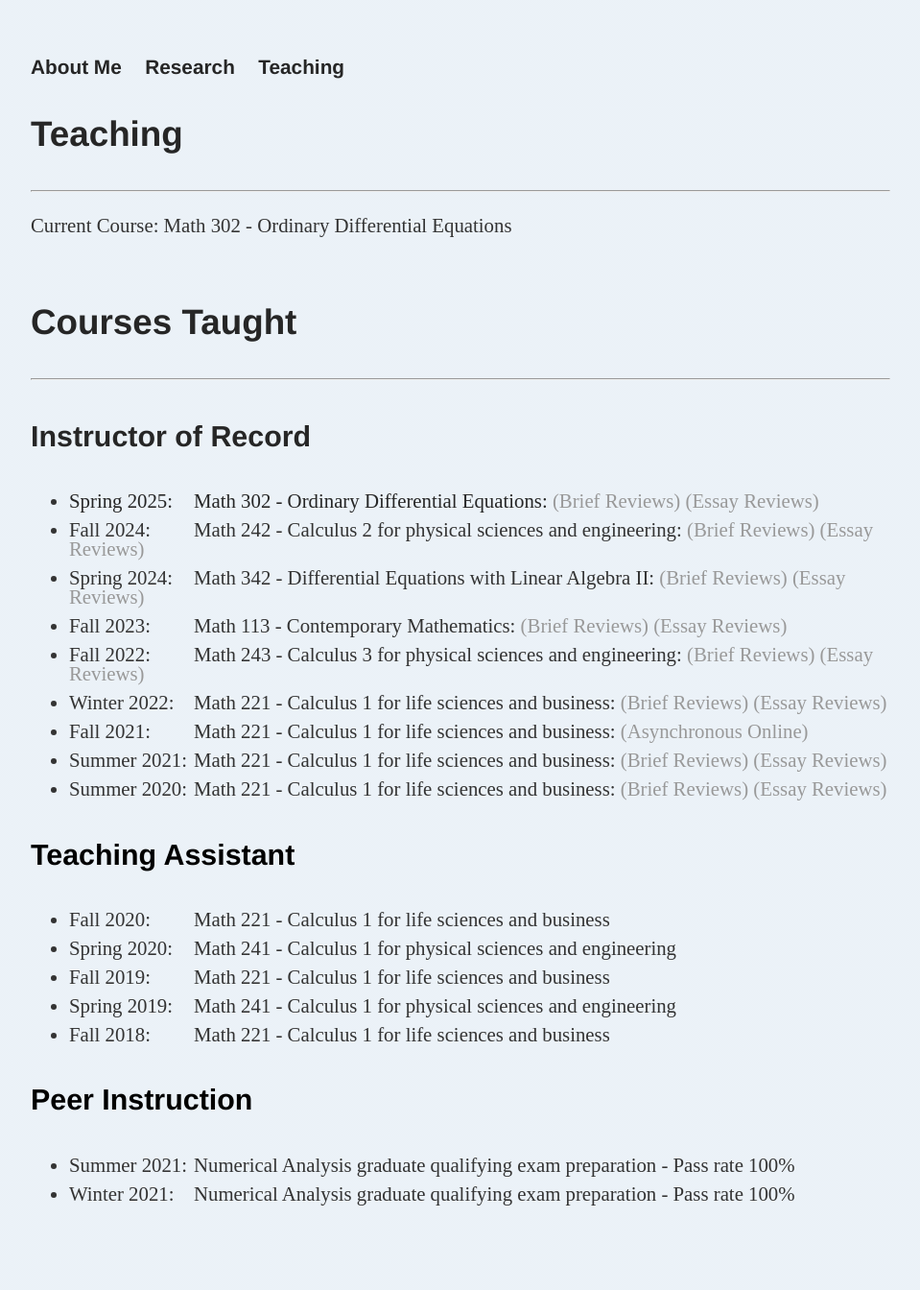
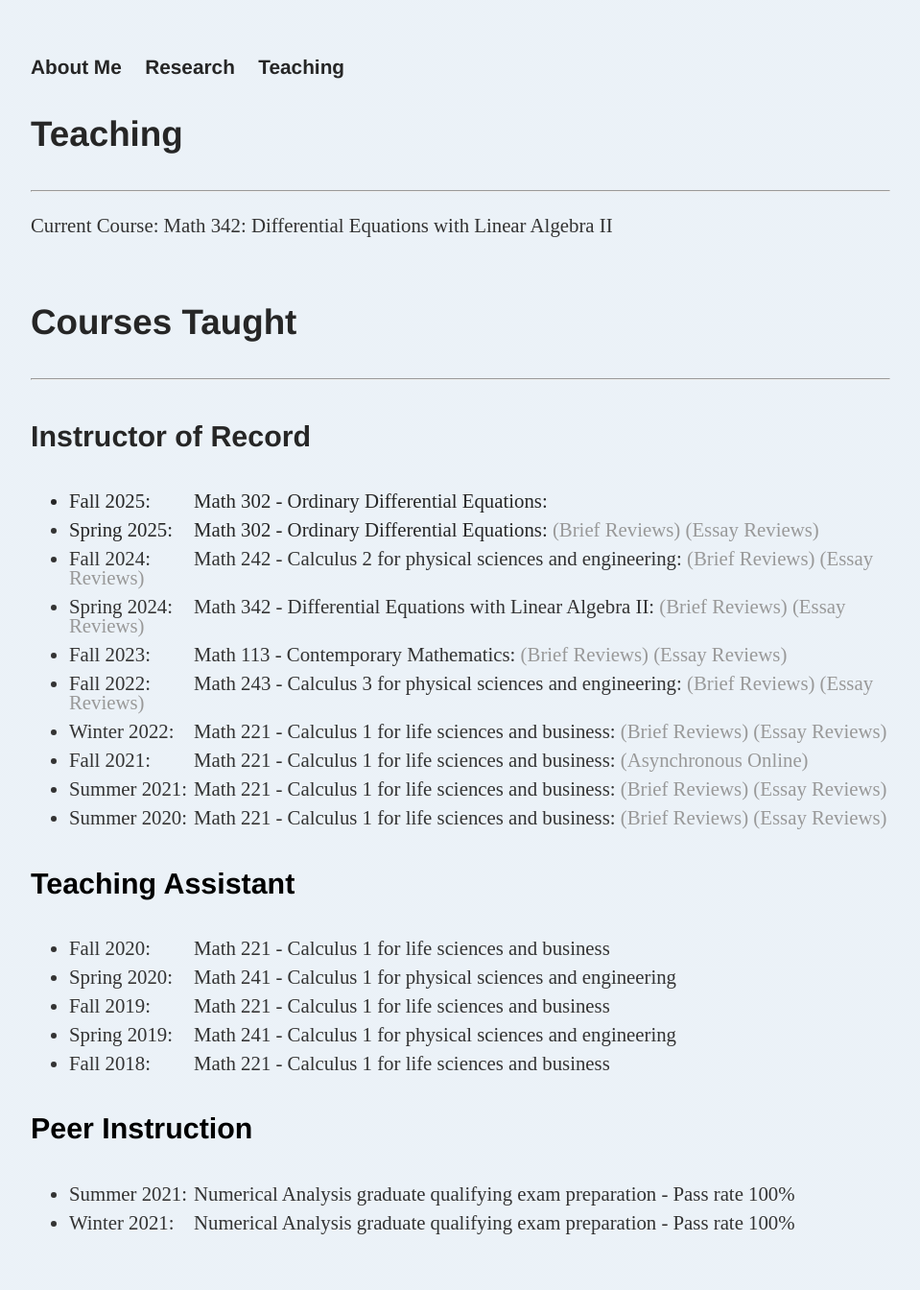
Before and after one commit to dhayes95/dhayes95.github.io, a Jekyll site: the page built from teaching/index.html, in a window 1280 px wide. Shown: the whole page at 96% size, without its empty margins (160-1119 px from the left). Built offline with Jekyll 4.4.1, drawn with Linux system fonts in a browser that asks for light colours; before the commit the page ends 1314 px from its top, so only the background shows below that.

Commit message:
Update current course and add teaching semesters

```diff
--- a/teaching/index.html
+++ b/teaching/index.html
@@ -7,7 +7,7 @@
 			<h3>Teaching</h3>
 			<hr>
 			<p>
-      		Current Course: Math 302 - Ordinary Differential Equations
+      		Current Course: Math 342: Differential Equations with Linear Algebra II
       		<br>
 			<br>
 			</p>
@@ -15,6 +15,7 @@
 			<hr>
 			<h4>Instructor of Record</h4>
 			<ul>
+				<li style="font-size:1em"><span class="sem-label">Fall 2025:</span> Math 302 - Ordinary Differential Equations:</li>
 				<li style="font-size:1em"><span class="sem-label">Spring 2025:</span> Math 302 - Ordinary Differential Equations:
 					<a href="reviews/S25_M302_Brief.pdf" class="download" title="Download as PDF"><span style="color: #999999">(Brief Reviews)</span></a>
 					<a href="reviews/S25_M302_Essay.pdf" class="download" title="Download as PDF"><span style="color: #999999">(Essay Reviews)</span></a></li>
```
